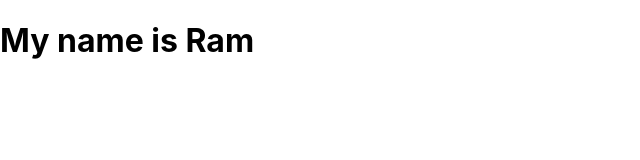
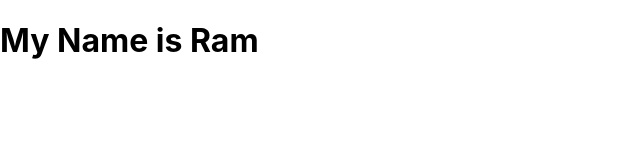
Before and after one commit to AnkitKushwah76/react-crud, a React (Create React App) app: page / in a window 1280 px wide. Shown: the top 160 px of the page, without its empty margins (0-640 px from the left). Built offline with nearby package versions, Linux system fonts and the light colour scheme.

Commit message:
useContextHook

```diff
--- a/src/ChildC.js
+++ b/src/ChildC.js
@@ -1,4 +1,4 @@
-import React from "react";
+import React, { useContext } from "react";
 import { fName } from "./App";
 // const ChildC = ({ name }) => {
 //   return (
@@ -8,14 +8,23 @@ import { fName } from "./App";
 //   );
 // };
 
+// const ChildC = () => {
+//   return (
+//     <>
+//       <fName.Consumer>
+//         {(fName) => {
+//           return <h1> My name is {fName}</h1>;
+//         }}
+//       </fName.Consumer>
+//     </>
+//   );
+// };
+
 const ChildC = () => {
+  const name = useContext(fName);
   return (
     <>
-      <fName.Consumer>
-        {(fName) => {
-          return <h1> My name is {fName}</h1>;
-        }}
-      </fName.Consumer>
+      <h1> My Name is {name}</h1>
     </>
   );
 };
```
Also changed, not shown: package.json (+5 -2 lines), 1 other file (tests, documents, lock files or other folders).
